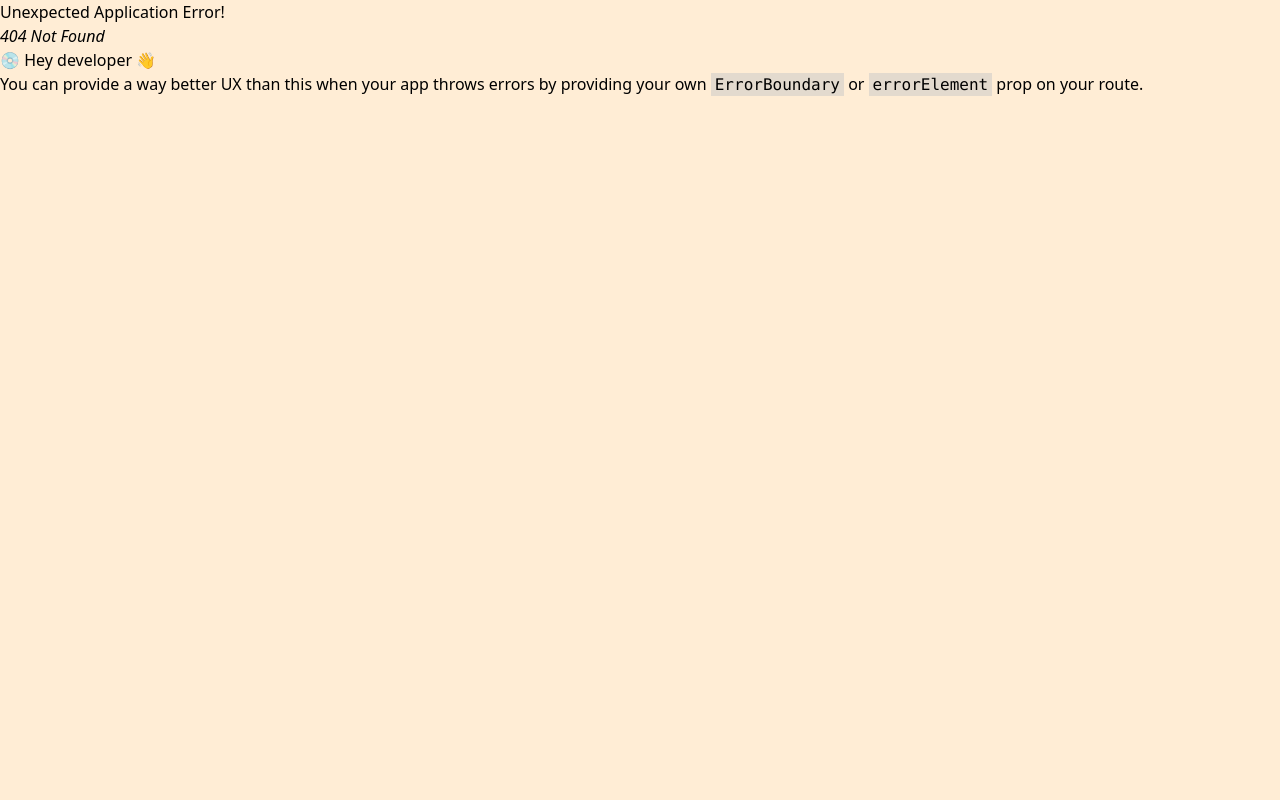
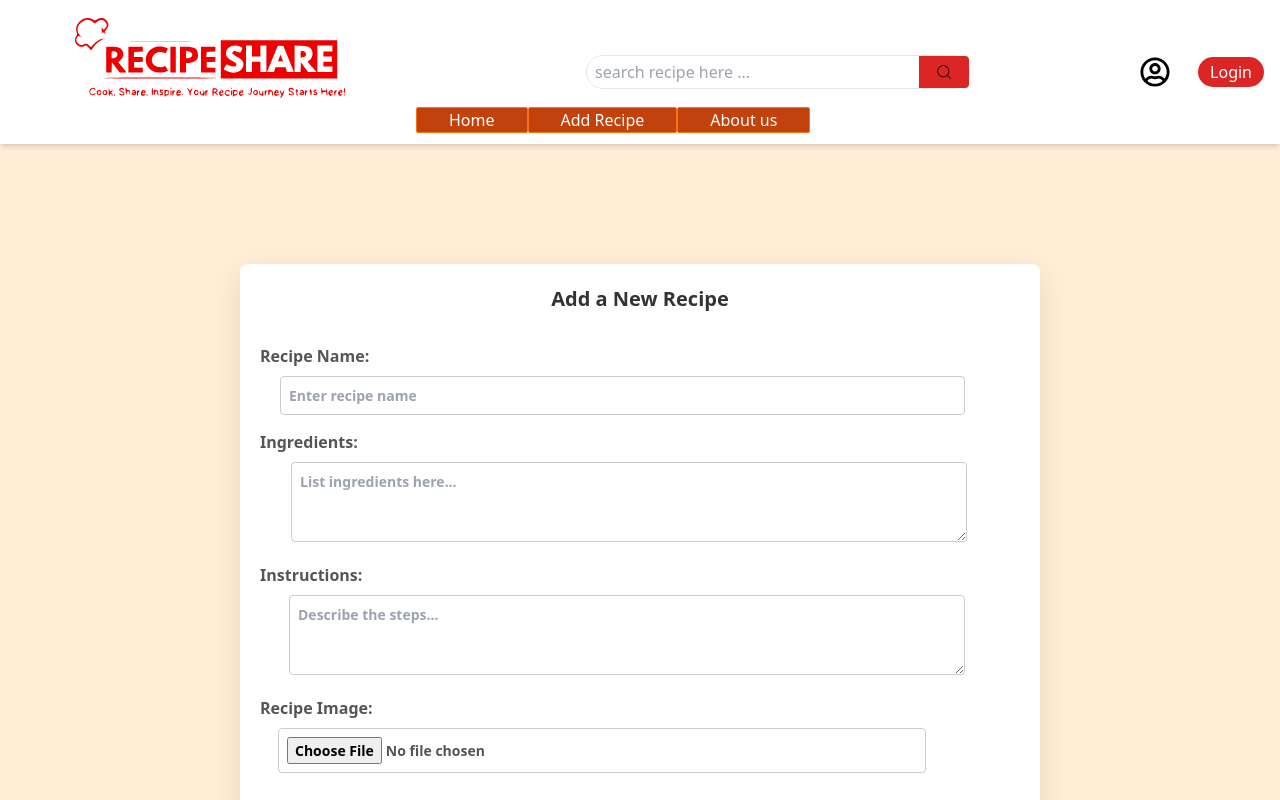
Before and after one commit to SupunOshadha/RecipeShare-Project, a React (Create React App) app in the folder frontend/: page /addrecipe in a window 1280 px wide. Before the commit this address had no page. Shown: the top 800 px of the page. Built offline with nearby package versions, Linux system fonts and the light colour scheme.

Commit message:
Create add recipe page

```diff
--- a/frontend/src/components/Header.jsx
+++ b/frontend/src/components/Header.jsx
@@ -61,7 +61,7 @@ const Header = () => {
           </div>
 
           <div className=" bg-orange-700 border-b border-orange-500 border rounded-sm hover:bg-red-900  space-x-2  px-2 sm:px-6 lg:px-8 hover:scale-110 transition-all">
-            <Link to="/login" className={linkClass}>
+            <Link to="/AddRecipe" className={linkClass}>
               <button>Add Recipe</button>
             </Link>
           </div>
--- a/frontend/src/index.js
+++ b/frontend/src/index.js
@@ -9,7 +9,9 @@ import router from './routes';
 const root = ReactDOM.createRoot(document.getElementById('root'));
 root.render(
   <React.StrictMode>
-    <RouterProvider router={router} />
+    <RouterProvider router={router}>
+      <App />
+    </RouterProvider>
   </React.StrictMode>
 );
 
--- a/frontend/src/pages/Home.jsx
+++ b/frontend/src/pages/Home.jsx
@@ -1,15 +1,9 @@
-import React from 'react'
+import React from 'react';
 
 const Home = () => {
   return (
-    <>
     <div>Home</div>
-    <div>Home</div>
-    </>
-
-  )
-}
-
-
+  );
+};
 
 export default Home;
--- /dev/null
+++ b/frontend/src/pages/addrecipe.jsx
@@ -0,0 +1,205 @@
+import React, { useState } from "react";
+
+const AddRecipe = () => {
+  const [imagePreview, setImagePreview] = useState(null);
+
+  // Handle image selection and preview
+  const handleImageChange = (event) => {
+    const file = event.target.files[0];
+    if (file) {
+      const reader = new FileReader();
+      reader.onload = () => {
+        setImagePreview(reader.result);
+      };
+      reader.readAsDataURL(file);
+    }
+  };
+
+  return (
+    <div
+      style={{
+        display: "flex",
+        justifyContent: "center",
+        alignItems: "center",
+        minHeight: "100vh",
+        padding: "20px",
+        marginTop: "0",
+      }}
+    >
+      <div
+        style={{
+          backgroundColor: "#fff",
+          padding: "20px",
+          borderRadius: "8px",
+          boxShadow: "0 10px 30px rgba(0, 0, 0, 0.1)",
+          width: "100%",
+          maxWidth: "800px",
+          display: "flex",
+          flexDirection: "column",
+          gap: "15px",
+        }}
+      >
+        <h1
+          style={{
+            textAlign: "center",
+            color: "#333",
+            fontSize: "20px",
+            fontWeight: "600",
+            marginBottom: "15px",
+          }}
+        >
+          Add a New Recipe
+        </h1>
+
+        <form
+          style={{
+            display: "flex",
+            flexDirection: "column",
+            gap: "15px",
+          }}
+        >
+          <label
+            style={{
+              fontWeight: "600",
+              fontSize: "16px",
+              color: "#555",
+
+            }}
+          >
+            Recipe Name:
+            <input
+              type="text"
+              placeholder="Enter recipe name"
+              style={{
+                padding: "8px",
+                paddingRight: "60%",
+                fontSize: "14px",
+                borderRadius: "4px",
+                border: "1px solid #ccc",
+                marginTop: "8px",
+                marginLeft: "20px",
+              }}
+            />
+          </label>
+
+          <label
+            style={{
+              fontWeight: "600",
+              fontSize: "16px",
+              color: "#555",
+
+            }}
+          >
+            Ingredients:
+            <textarea
+              placeholder="List ingredients here..."
+              style={{
+                padding: "8px",
+                paddingRight: "62%",
+                fontSize: "14px",
+                borderRadius: "4px",
+                border: "1px solid #ccc",
+                resize: "vertical",
+                minHeight: "80px",
+                marginTop: "8px",
+                marginLeft: "31px",
+              }}
+            />
+          </label>
+
+          <label
+            style={{
+              fontWeight: "600",
+              fontSize: "16px",
+              color: "#555",
+            }}
+          >
+            Instructions:
+            <textarea
+              placeholder="Describe the steps..."
+              style={{
+                padding: "8px",
+                paddingRight: "62%",
+                fontSize: "14px",
+                borderRadius: "4px",
+                border: "1px solid #ccc",
+                resize: "vertical",
+                minHeight: "80px",
+                marginTop: "8px",
+                marginLeft: "29px",
+              }}
+            />
+          </label>
+
+          <label
+            style={{
+              fontWeight: "600",
+              fontSize: "16px",
+              color: "#555",
+            }}
+          >
+            Recipe Image:
+            <input
+              type="file"
+              accept="image/*"
+              onChange={handleImageChange}
+              style={{
+                padding: "8px",
+                paddingRight: "48%",
+                fontSize: "14px",
+                borderRadius: "4px",
+                border: "1px solid #ccc",
+                marginTop: "8px",
+                marginLeft: "18px",
+              }}
+            />
+          </label>
+
+          {imagePreview && (
+            <div style={{ marginTop: "10px", textAlign: "center" }}>
+              <p
+                style={{
+                  fontSize: "14px",
+                  fontWeight: "500",
+                  color: "#333",
+                  marginBottom: "8px",
+                }}
+              >
+                Image Preview:
+              </p>
+              <img
+                src={imagePreview}
+                alt="Recipe Preview"
+                style={{
+                  width: "100%",
+                  maxWidth: "200px",
+                  borderRadius: "5px",
+                  objectFit: "cover",
+                }}
+              />
+            </div>
+          )}
+
+          <button
+            type="submit"
+            style={{
+              padding: "10px",
+              backgroundColor: "#007bff",
+              color: "white",
+              border: "none",
+              borderRadius: "4px",
+              fontSize: "14px",
+              fontWeight: "600",
+              cursor: "pointer",
+              marginTop: "15px",
+            }}
+          >
+            Add Recipe
+          </button>
+        </form>
+      </div>
+    </div>
+  );
+};
+
+export default AddRecipe;
```
Also changed, not shown: frontend/src/routes/index.js (+7 -0 lines).
